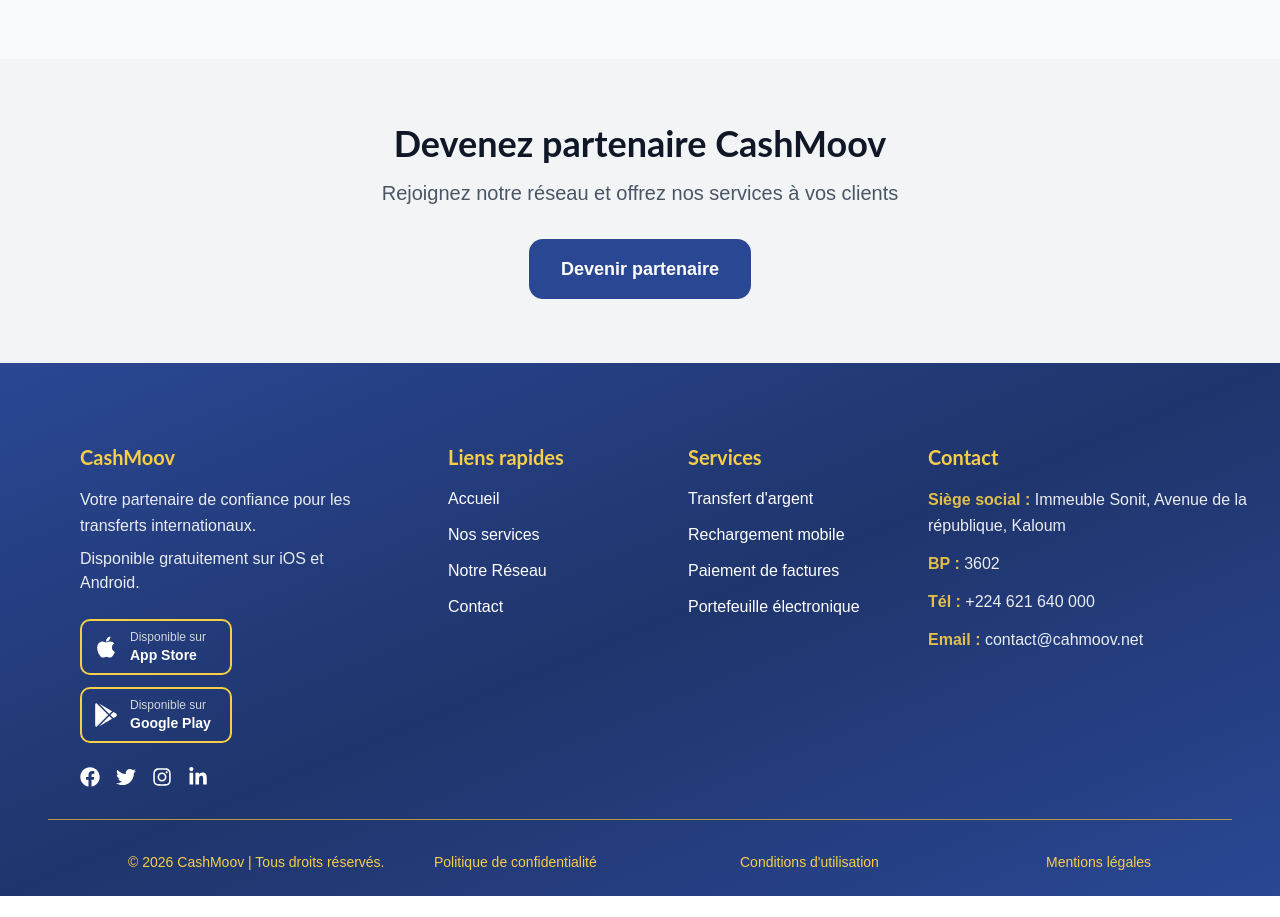
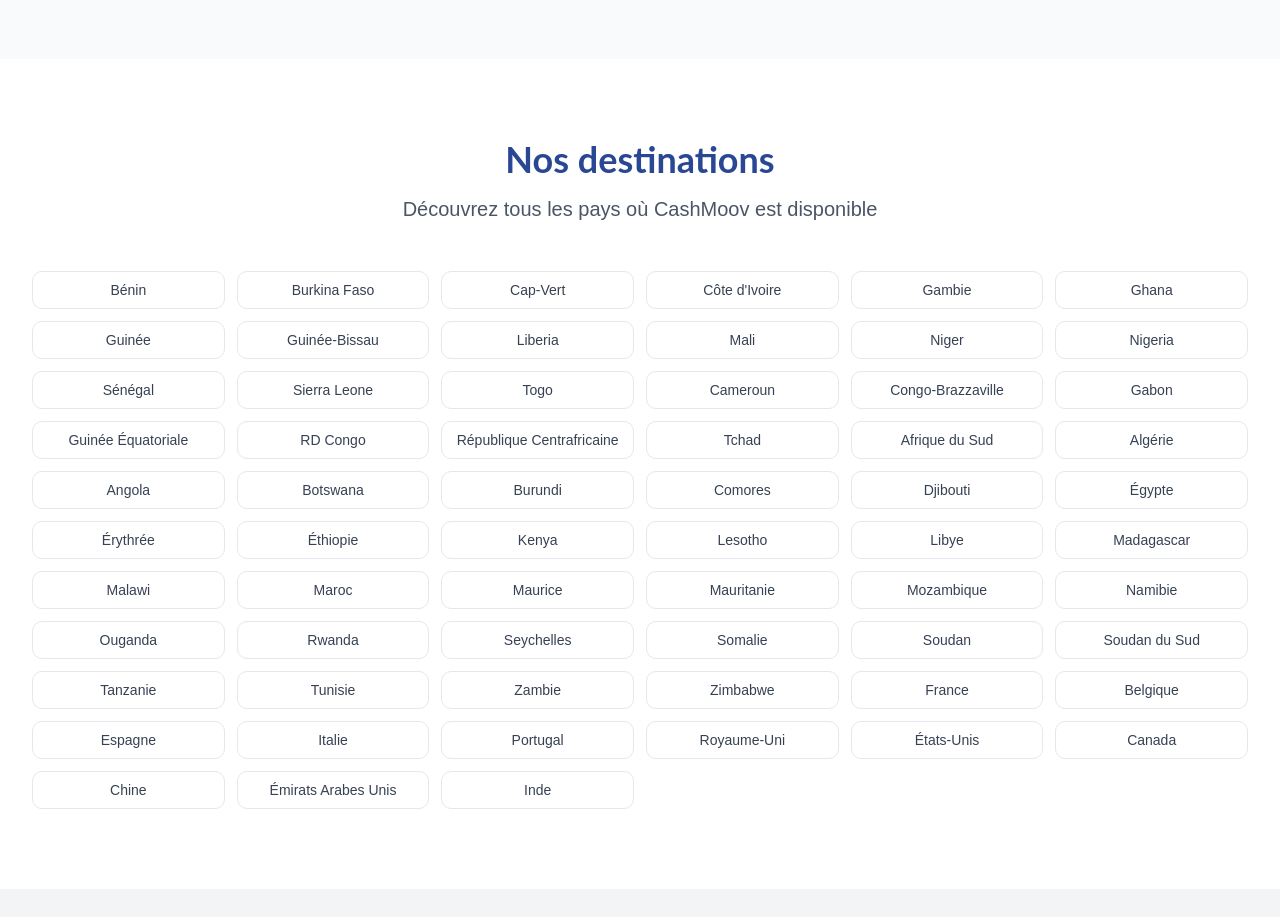
Before and after one commit to Le-web-developpeur1/FrontEnd_CashMoov, a React (Vite) app: page /notre-reseau in a window 1280 px wide. Shown: the part 1880-2797 px from the top of the page. Before the commit the page ends 2776 px from the top, so only its background shows below. Built offline with nearby package versions, Linux system fonts and the light colour scheme; no server answers; a web font is replaced by a local one.

Commit message:
Ajout des pays dans Notre Reseau 🫡  🤨  💰

```diff
--- a/src/pages/NotreReseau.tsx
+++ b/src/pages/NotreReseau.tsx
@@ -1,5 +1,25 @@
 import { FaUsers } from "react-icons/fa";
 import { motion } from "framer-motion";
+
+// Liste complète de tous les pays
+const allCountries = [
+  // Afrique de l'Ouest
+  'Bénin', 'Burkina Faso', 'Cap-Vert', 'Côte d\'Ivoire', 'Gambie', 'Ghana', 'Guinée', 'Guinée-Bissau',
+  'Liberia', 'Mali', 'Niger', 'Nigeria', 'Sénégal', 'Sierra Leone', 'Togo',
+  // Afrique Centrale
+  'Cameroun', 'Congo-Brazzaville', 'Gabon', 'Guinée Équatoriale', 'RD Congo', 'République Centrafricaine', 'Tchad',
+  // Afrique du Nord, Est & Australe
+  'Afrique du Sud', 'Algérie', 'Angola', 'Botswana', 'Burundi', 'Comores', 'Djibouti', 'Égypte', 'Érythrée',
+  'Éthiopie', 'Kenya', 'Lesotho', 'Libye', 'Madagascar', 'Malawi', 'Maroc', 'Maurice', 'Mauritanie',
+  'Mozambique', 'Namibie', 'Ouganda', 'Rwanda', 'Seychelles', 'Somalie', 'Soudan', 'Soudan du Sud',
+  'Tanzanie', 'Tunisie', 'Zambie', 'Zimbabwe',
+  // Europe
+  'France', 'Belgique', 'Espagne', 'Italie', 'Portugal', 'Royaume-Uni',
+  // Amérique
+  'États-Unis', 'Canada',
+  // Asie & Moyen-Orient
+  'Chine', 'Émirats Arabes Unis', 'Inde'
+];
 
 export default function NotreReseau() {
   return (
@@ -225,6 +245,43 @@
 
         </div>
 
+        {/* Section des pays - tous dans une seule grille */}
+        <div className="bg-white py-16 sm:py-20">
+            <div className="max-w-7xl mx-auto px-4 sm:px-6 lg:px-8">
+                <motion.div
+                    initial={{ opacity: 0, y: 30 }}
+                    whileInView={{ opacity: 1, y: 0 }}
+                    viewport={{ once: true }}
+                    transition={{ duration: 0.6 }}
+                    className="text-center mb-12"
+                >
+                    <h2 className="text-3xl sm:text-4xl font-bold text-[#2A4793] mb-4">
+                        Nos destinations
+                    </h2>
+                    <p className="text-lg sm:text-xl text-gray-600">
+                        Découvrez tous les pays où CashMoov est disponible
+                    </p>
+                </motion.div>
+
+                <motion.div
+                    initial={{ opacity: 0, y: 30 }}
+                    whileInView={{ opacity: 1, y: 0 }}
+                    viewport={{ once: true }}
+                    transition={{ duration: 0.6 }}
+                    className="grid grid-cols-2 sm:grid-cols-3 md:grid-cols-4 lg:grid-cols-6 gap-3"
+                >
+                    {allCountries.map((pays, idx) => (
+                        <div
+                            key={idx}
+                            className="bg-white border border-gray-200 rounded-lg  py-2 text-center text-sm text-gray-700"
+                        >
+                            {pays}
+                        </div>
+                    ))}
+                </motion.div>
+            </div>
+        </div>
+
         <motion.div
             initial={{ opacity: 0, y: 30 }}
             whileInView={{ opacity: 1, y: 0 }}
```
